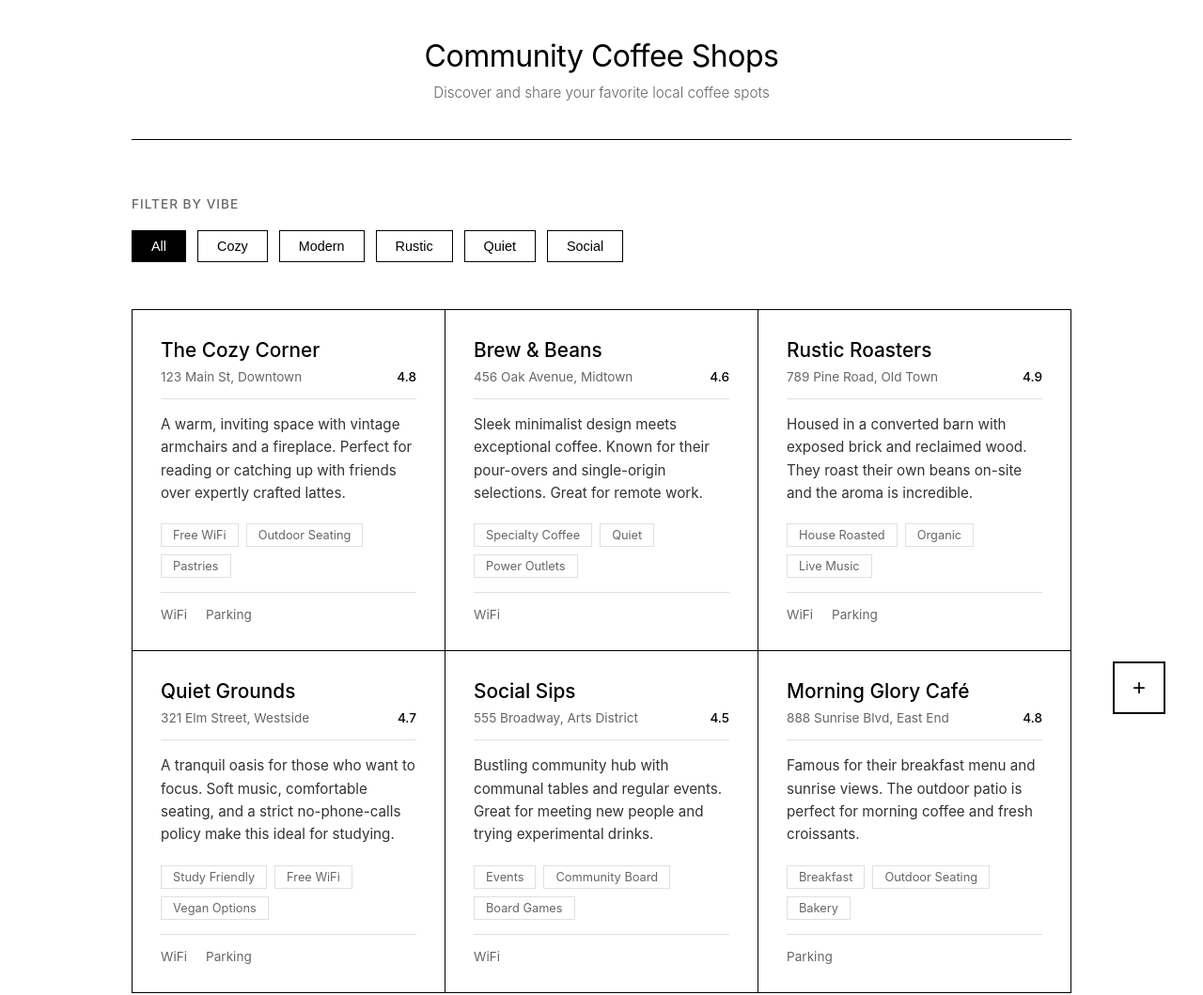
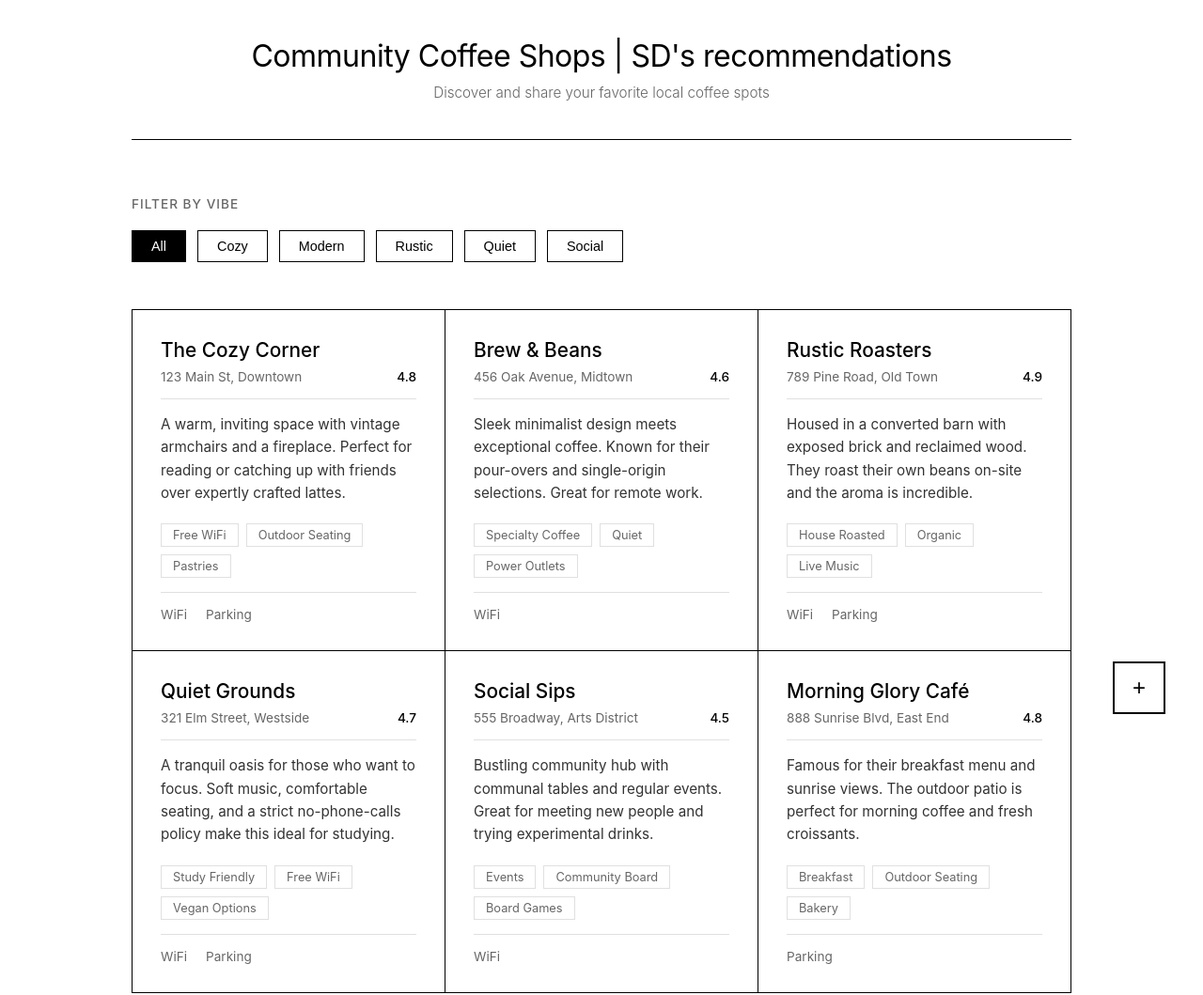
Before and after one commit to dasarisravya96/placescoffee, a plain HTML site: page index.html in a window 1280 px wide. Shown: the whole page at 94% size. Drawn offline with Linux system fonts and the light colour scheme.

Commit message:
fix: name

```diff
--- a/index.html
+++ b/index.html
@@ -335,7 +335,7 @@
 <body>
     <div class="container">
         <header>
-            <h1>Community Coffee Shops</h1>
+            <h1>Community Coffee Shops | SD's recommendations</h1>
             <p>Discover and share your favorite local coffee spots</p>
         </header>
 
```
Also changed, not shown: 2 other files.
